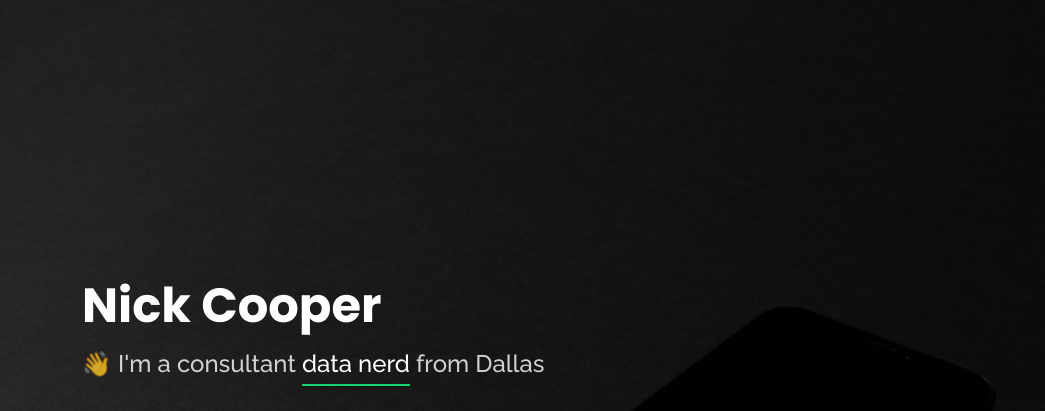
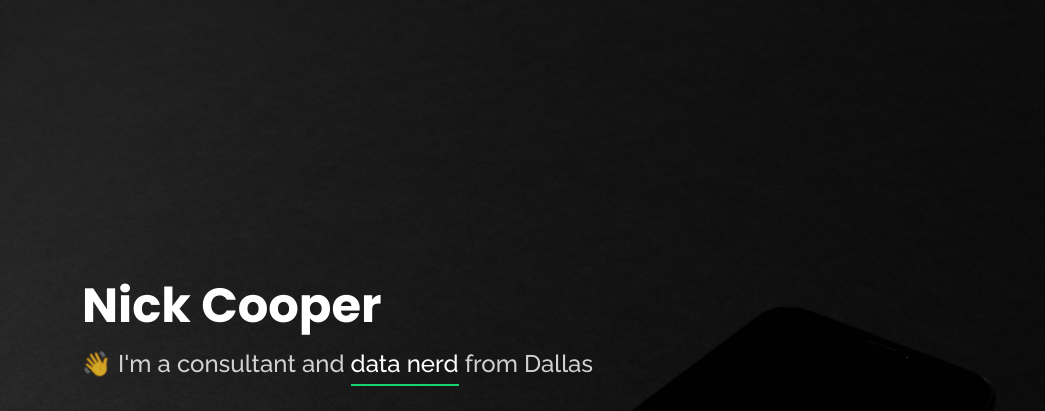
Before and after one commit to boonhapus/boonhapus, a plain HTML site: page index.html in a window 1280 px wide. Shown: the top 411 px of the page, without its empty margins (0-1045 px from the left). Drawn offline with nearby package versions, Linux system fonts and the light colour scheme.

Commit message:
✏ i accidentally a word

```diff
--- a/index.html
+++ b/index.html
@@ -27,7 +27,7 @@
     <div class="container">
 
       <h1><a href="index.html">Nick Cooper</a></h1>
-      <h2><span id="wave">👋</span> I'm a consultant <span>data nerd</span> from Dallas</h2>
+      <h2><span id="wave">👋</span> I'm a consultant and <span>data nerd</span> from Dallas</h2>
 
       <!-- .navbar -->
       <nav id="navbar" class="navbar">
```
